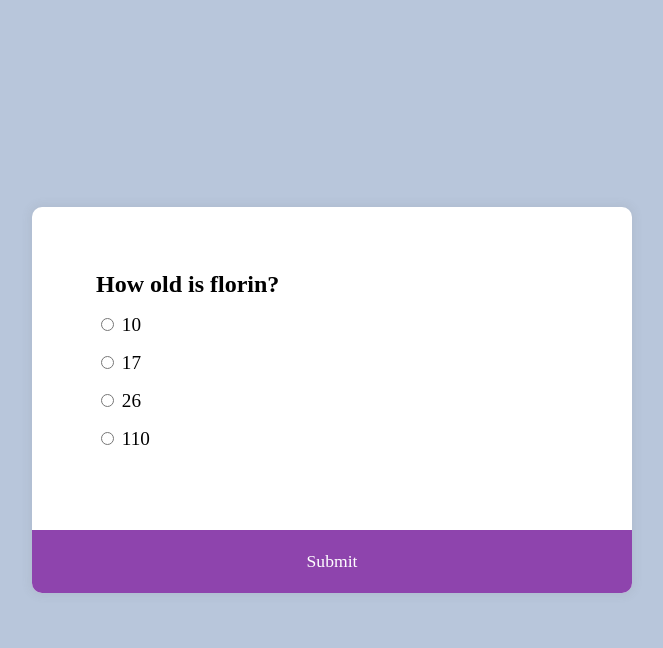
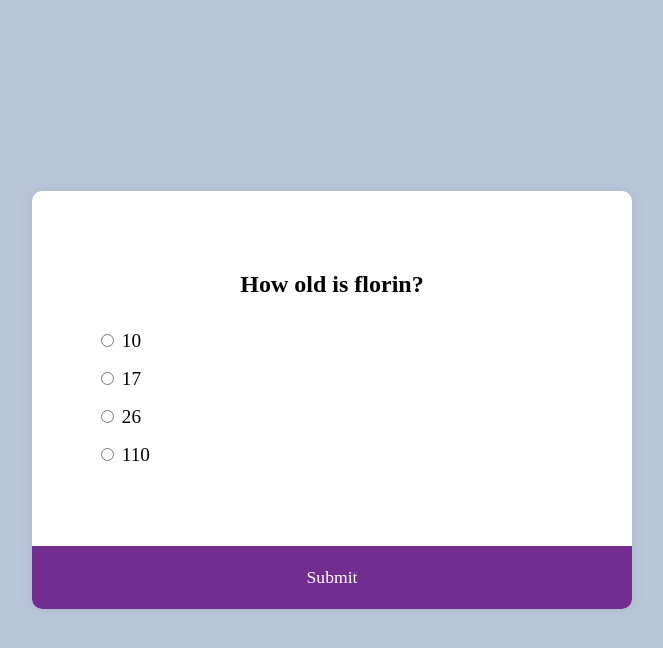
Before and after one commit to UendelC/question-game, a plain HTML site: page index.html in a window 1280 px wide. Both pictures are taken after a click on the button "Submit". Shown: the whole page, without its empty margins (308-971 px from the left). Drawn offline with Linux system fonts and the light colour scheme.

Commit message:
ajustes de estilização

```diff
--- a/style.css
+++ b/style.css
@@ -27,6 +27,8 @@ body {
 }
 
 h2 {
+    padding: 1rem;
+    text-align: center;
     margin: 0;
 }
 
@@ -59,3 +61,8 @@ button {
 button:hover {
     background-color: #732d91;
 }
+
+button:focus {
+    background-color: #732d91;
+    outline: none;
+}
```
